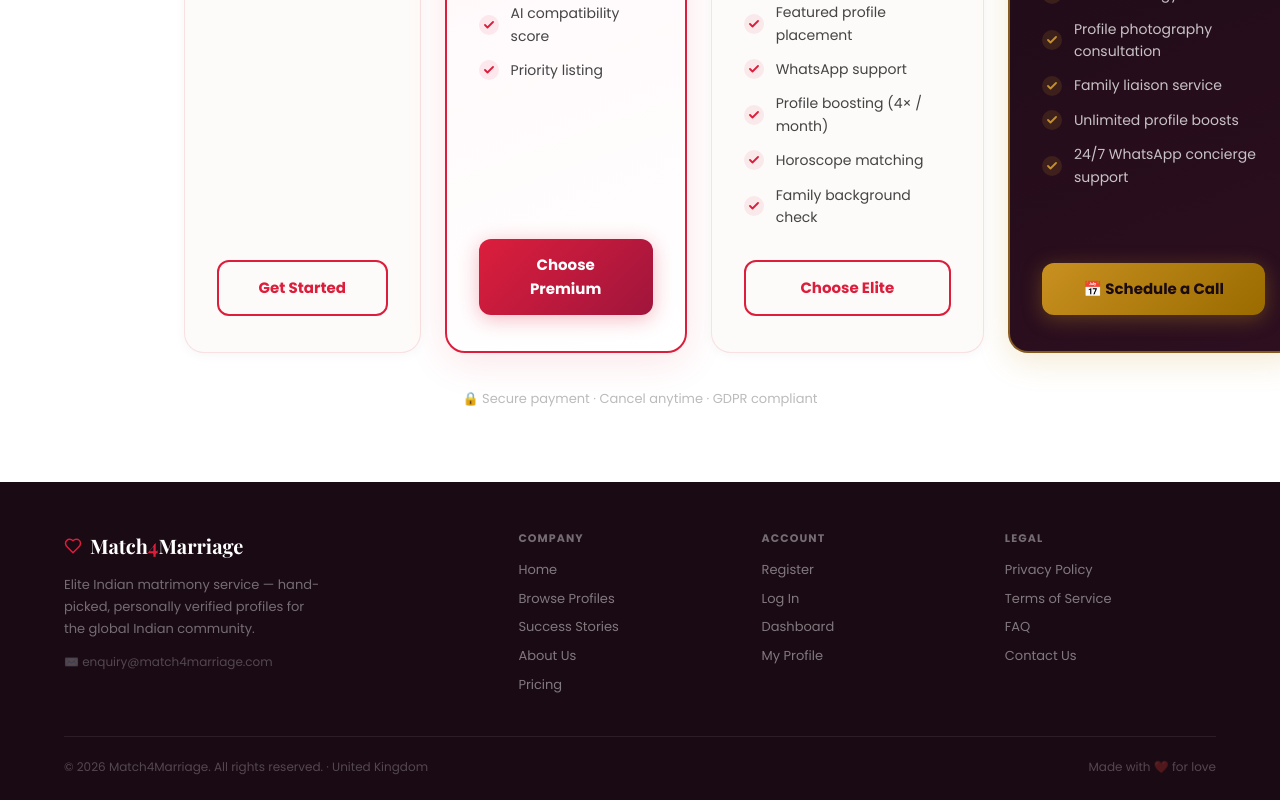
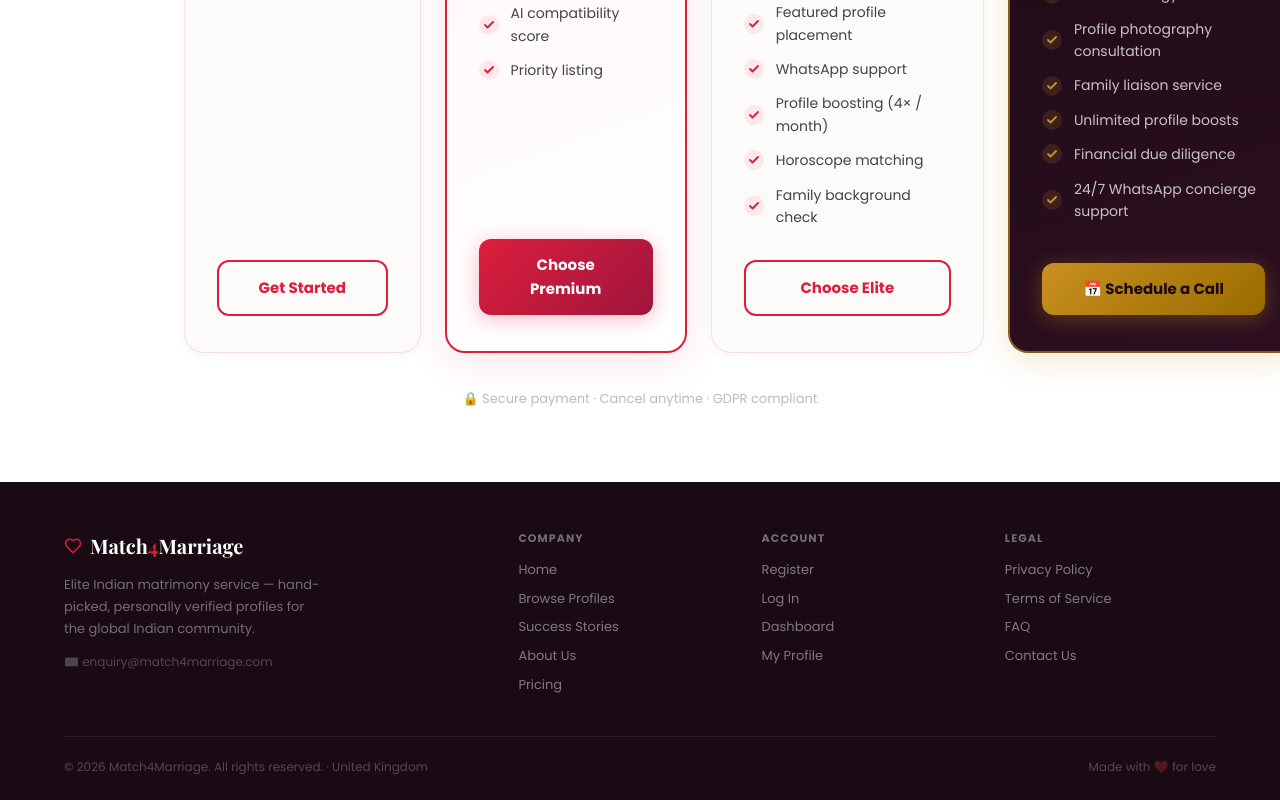
Before and after one commit to prnadar/bandhan-frontend, a Next.js app: page /pricing in a window 1280 px wide. Shown: the part 860-1660 px from the top of the page. Built offline with nearby package versions, Linux system fonts and the light colour scheme; a web font is replaced by a local one.

Commit message:
feat: add Financial due diligence to VIP Concierge plan

```diff
--- a/app/(app)/subscription/page.tsx
+++ b/app/(app)/subscription/page.tsx
@@ -68,6 +68,7 @@ const plans = [
       "Family liaison service",
       "Unlimited profile boosts",
       "24/7 WhatsApp concierge support",
+      "Financial due diligence",
     ],
   },
 ];
--- a/app/pricing/page.tsx
+++ b/app/pricing/page.tsx
@@ -42,7 +42,7 @@ const plans = [
     badge: "✦ VIP",
     highlighted: false,
     vip: true,
-    features: ["Everything in Elite", "Personal matchmaker assigned", "Curated hand-picked profiles", "1-on-1 strategy call", "Profile photography consultation", "Family liaison service", "Unlimited profile boosts", "24/7 WhatsApp concierge support"],
+    features: ["Everything in Elite", "Personal matchmaker assigned", "Curated hand-picked profiles", "1-on-1 strategy call", "Profile photography consultation", "Family liaison service", "Unlimited profile boosts", "Financial due diligence", "24/7 WhatsApp concierge support"],
     cta: "📅 Schedule a Call",
     ctaHref: "https://calendly.com/match4marriage",
   },
```
